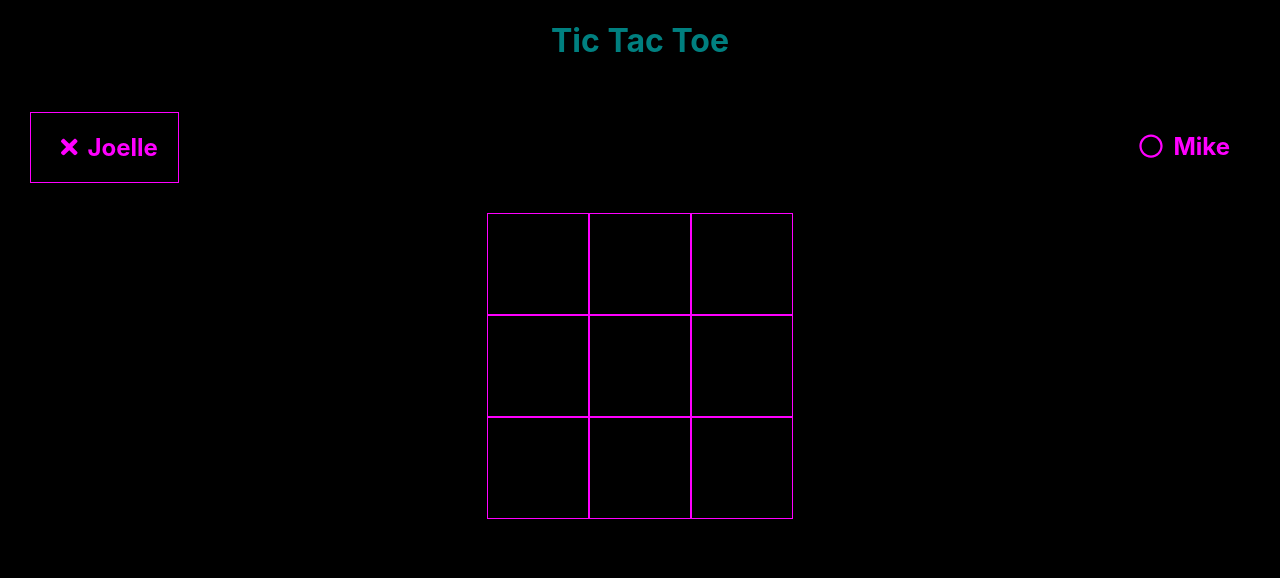
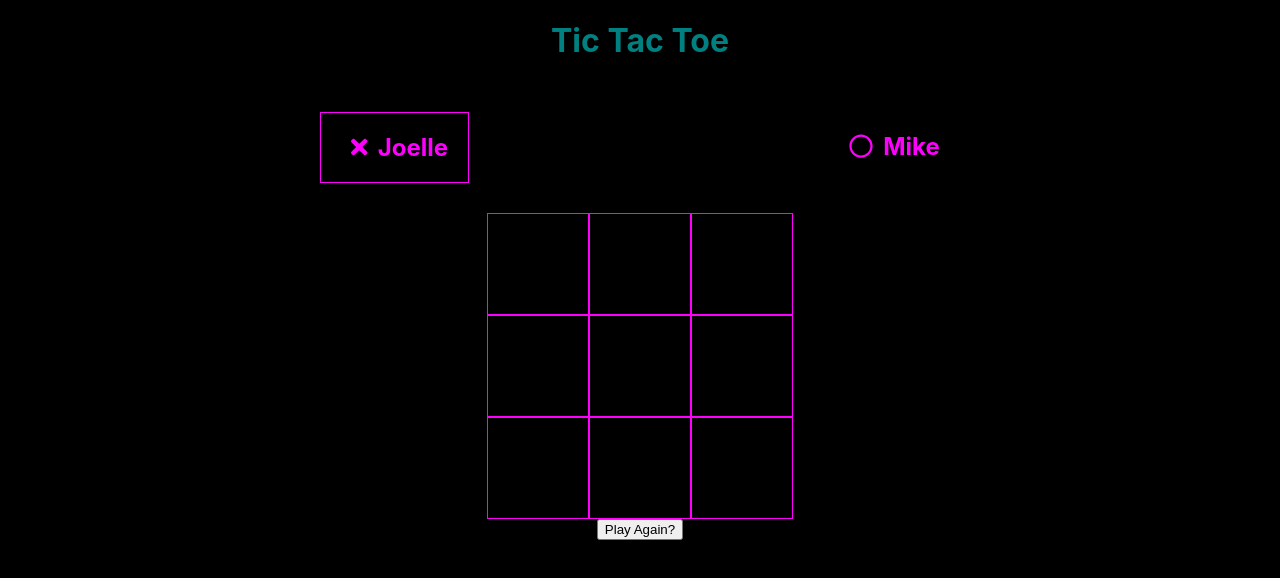
Before and after one commit to j-lindsey/joelle_lindsey_React_code_challenge_1, a React (Create React App) app in the folder code_challenge/: page / in a window 1280 px wide. Shown: the top 578 px of the page. Built offline with nearby package versions, Linux system fonts and the light colour scheme.

Commit message:
added reset board button

```diff
--- a/code_challenge/src/components/GameBoard/gameBoard.js
+++ b/code_challenge/src/components/GameBoard/gameBoard.js
@@ -23,7 +23,7 @@ class GameBoard extends React.Component {
         };
         this.handleClick = this.handleClick.bind(this);
         this.checkForWinner = this.checkForWinner.bind(this);
-
+        this.resetGame = this.resetGame.bind(this);
     }
 
     checkForWinner() {
@@ -80,6 +80,22 @@ class GameBoard extends React.Component {
         }
     }
 
+    resetGame() {
+        this.setState({
+            one: '',
+            two: '',
+            three: '',
+            four: '',
+            five: '',
+            six: '',
+            seven: '',
+            eight: '',
+            nine: '',
+            winner: '',
+            disableBoard: false
+        })
+    }
+
     render() {
         const { one, two, three, four, five, six, seven, eight, nine } = this.state;
 
@@ -100,6 +116,7 @@ class GameBoard extends React.Component {
                     <div id='eight' onClick={this.handleClick}><FontAwesomeIcon className="fontIcon" icon={eight} /></div>
                     <div id='nine' onClick={this.handleClick}><FontAwesomeIcon className="fontIcon" icon={nine} /></div>
                 </div>
+                <button onClick={this.resetGame}>Play Again?</button>
             </div>
         );
     }
--- a/code_challenge/src/components/PlayerInfo/playerinfo.css
+++ b/code_challenge/src/components/PlayerInfo/playerinfo.css
@@ -1,3 +1,7 @@
+.game{
+    display: flex;
+    flex-direction: column;
+}
 .playerInput {
     background-color: white;
     color: black;
@@ -17,9 +21,10 @@
     margin-left: 10px;
 }
 
+
 .playerDisplay {
     display: flex;
-    justify-content: space-between;
+    justify-content: space-evenly;
 }
 
 .playerDisplay h2 {
```
